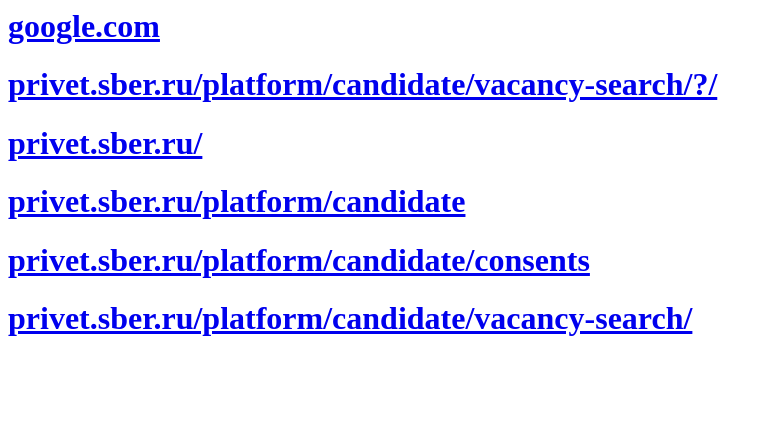
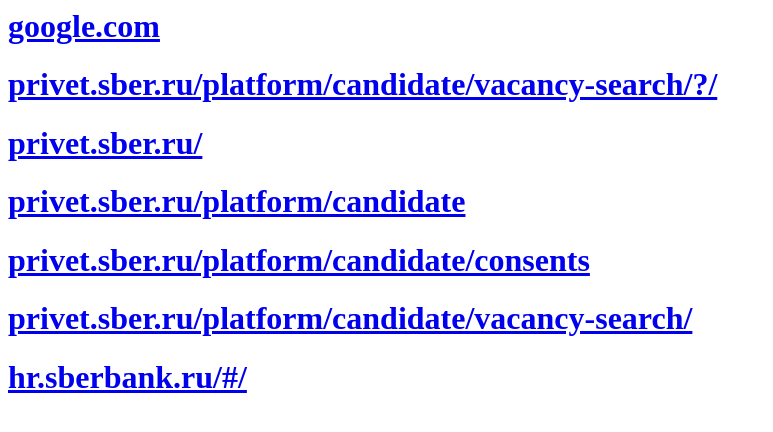
Before and after one commit to hydiak/hydiak.github.io, a plain HTML site: page index.html in a window 1280 px wide. Shown: the whole page, without its empty margins (0-773 px from the left). Drawn offline with Linux system fonts and the light colour scheme.

Commit message:
add link to puls

```diff
--- a/index.html
+++ b/index.html
@@ -23,3 +23,8 @@
 <h1>
 <a href="https://privet.sber.ru/platform/candidate/vacancy-search/" target="_blank" rel="noreferrer">privet.sber.ru/platform/candidate/vacancy-search/</a>
 </h1>
+
+
+<h1>
+<a href="https://hr.sberbank.ru/#/" target="_blank" rel="noreferrer">hr.sberbank.ru/#/</a>
+</h1>
```
